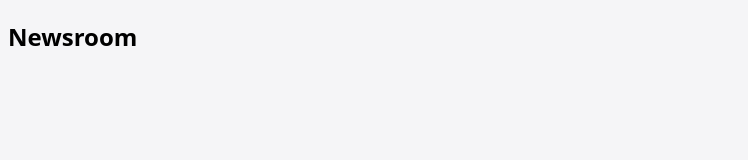
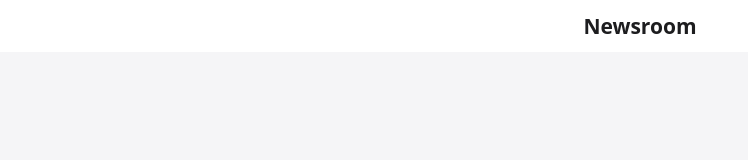
Before and after one commit to ReonaImagawa/Globe-Cup-2024, a plain HTML site: page index.html in a window 1280 px wide. Shown: the whole page, without its empty margins (0-748 px from the left). Drawn offline with Linux system fonts and the light colour scheme.

Commit message:
Nav bar changes

```diff
--- a/index.html
+++ b/index.html
@@ -4,7 +4,7 @@
     <meta charset="UTF-8" />
     <meta http-equiv="X-UA-Compatible" content="IE=edge" />
     <meta name="viewport" content="width=device-width, initial-scale=1.0" />
-    <meta name="theme-color" content="#f5f5f7">
+    <meta name="theme-color" content="#f5f5f7" />
     <meta name="apple-mobile-web-app-capable" content="yes" />
     <meta name="apple-mobile-web-app-status-bar-style" content="green" />
     <meta name="apple-mobile-web-app-title" content="FreeCodeCamp" />
@@ -17,6 +17,10 @@
     <title>Document</title>
   </head>
   <body>
-    <h2>Newsroom</h2>
+    <nav>
+      <ul>
+        <li><p class="title">Newsroom</p></li>
+      </ul>
+    </nav>
   </body>
 </html>
--- a/style.css
+++ b/style.css
@@ -1,4 +1,32 @@
+html,
+body {
+  min-width: 100%;
+}
+
 * {
-    background-color: rgb(245, 245, 247);
-    font-family: system-ui, -apple-system, BlinkMacSystemFont, 'Segoe UI', Roboto, Oxygen, Ubuntu, Cantarell, 'Open Sans', 'Helvetica Neue', sans-serif;
+  margin: 0;
+  padding: 0;
+  box-sizing: border-box;
+  background-color: rgb(245, 245, 247);
+  font-family: system-ui, -apple-system, BlinkMacSystemFont, "Segoe UI", Roboto,
+    Oxygen, Ubuntu, Cantarell, "Open Sans", "Helvetica Neue", sans-serif;
 }
+
+nav ul .title {
+  background-color: white;
+  height: 52px;
+  z-index: 300;
+  position: fixed;
+  left: 0;
+  top: 0;
+  right: 0;
+  display: flex;
+  justify-content: space-evenly;
+  align-items: center;
+  list-style: none;
+  font-size: 21px;
+  font-style: normal;
+  font-weight: 600;
+  color: #1d1d1f;
+  -webkit-font-smoothing: antialiased;
+}
```
Also changed, not shown: 1 other file.
